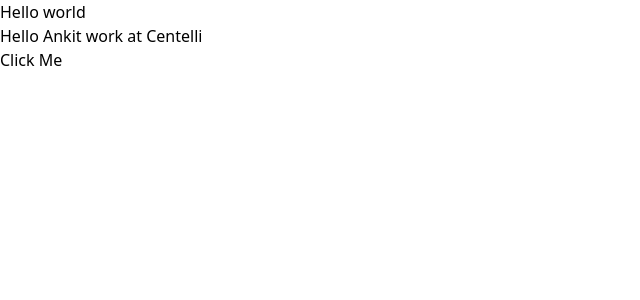
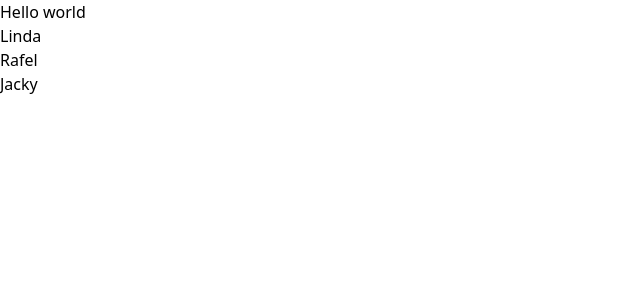
Before and after one commit to Kumar-Ankit56/React-Concept, a React (Vite) app: page / in a window 1280 px wide. Shown: the top 300 px of the page, without its empty margins (0-640 px from the left). Built offline with nearby package versions, Linux system fonts and the light colour scheme.

Commit message:
Map function array of element

```diff
--- a/src/App.jsx
+++ b/src/App.jsx
@@ -6,26 +6,26 @@ class App extends Component {
   constructor() {
     super();
     this.state = {
-      name: "Ankit",
-      company: "Centelli",
+      Monsters: [
+        {
+          name: "Linda",
+        },
+        {
+          name: "Rafel",
+        },
+        {
+          name: "Jacky",
+        },
+      ],
     };
   }
   render() {
     return (
       <>
         <h1 className="text-red-700 font-semibold">Hello world</h1>
-        <p className="ml-12 text-blue-500">
-          Hello {this.state.name} work at {this.state.company}
-        </p>
-        <button
-          className="ml-6 w-40 h-10 rounded bg-blue-300 text-white"
-          onClick={() => {
-            this.setState({company:"Microsoft"});
-            console.log(this.state);
-          }}
-        >
-          Click Me
-        </button>
+        {this.state.Monsters.map((Monster) => {
+           return <h2>{Monster.name}</h2>
+        })}
       </>
     );
   }
```
